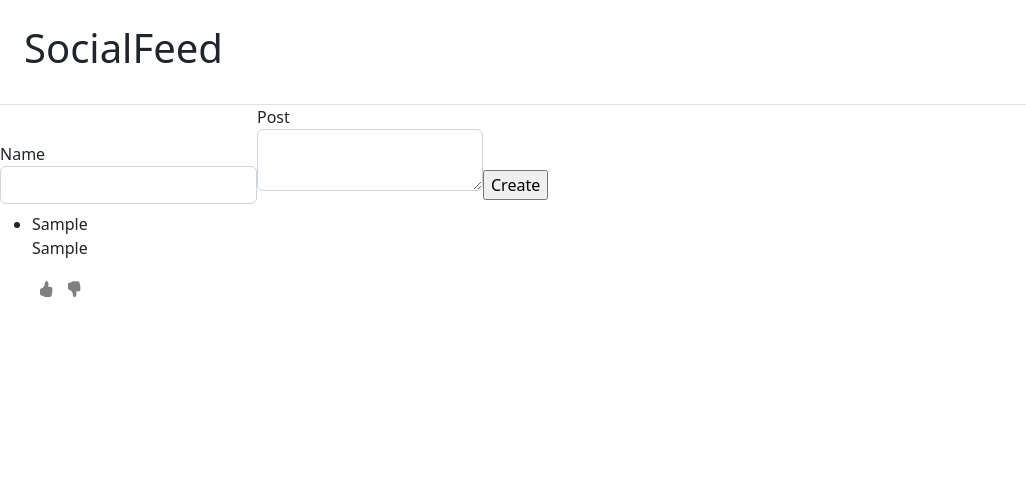
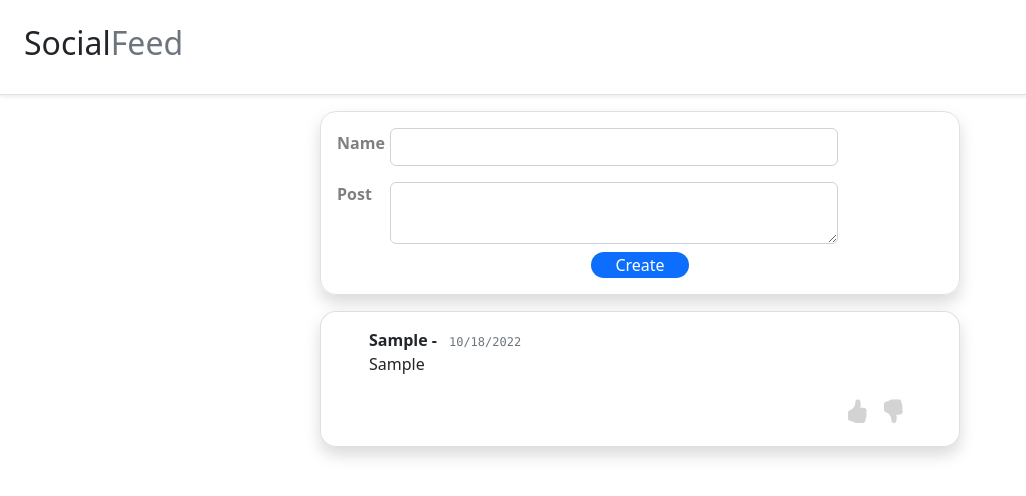
Before and after one commit to christianbeckham/social-feed, a React (Create React App) app: page / in a window 1280 px wide. Both pictures are taken after typing "Sample", "Sample" into the empty fields and a click on the input "Create". Shown: the top 496 px of the page, without its empty margins (0-1026 px from the left). Built offline with nearby package versions, Linux system fonts and the light colour scheme.

Commit message:
style: updated styling on all components using bootstrap css classes

```diff
--- a/src/App.js
+++ b/src/App.js
@@ -5,6 +5,7 @@ import PostList from "./components/PostList/PostList";
 
 const App = () => {
 	const [posts, setPosts] = useState([]);
+	console.log("App", posts);
 
 	const addPost = (post) => {
 		setPosts((prevState) => [post, ...prevState]);
@@ -13,8 +14,10 @@ const App = () => {
 	return (
 		<div>
 			<NavBar />
-			<PostForm addPost={addPost} />
-			<PostList posts={posts}/>
+			<div className="col-6 m-auto">
+				<PostForm addPost={addPost} />
+				<PostList posts={posts} />
+			</div>
 		</div>
 	);
 };
--- a/src/components/NavBar/NavBar.jsx
+++ b/src/components/NavBar/NavBar.jsx
@@ -2,8 +2,10 @@ import React from "react";
 
 const NavBar = () => {
 	return (
-		<header className="p-4 border-bottom">
-			<h1>SocialFeed</h1>
+		<header className="p-4 border-bottom shadow-sm">
+			<h1 className="fs-2">
+				Social<span className="text-muted">Feed</span>
+			</h1>
 		</header>
 	);
 };
--- a/src/components/Post/Post.jsx
+++ b/src/components/Post/Post.jsx
@@ -2,15 +2,19 @@ import React from "react";
 import PostActions from "../PostActions/PostActions";
 
 const Post = (props) => {
-	const {
-		post: { username, postMessage },
-	} = props;
+	const { post } = props;
 
 	return (
-		<li>
-			<div>{username}</div>
-			<p>{postMessage}</p>
-			<PostActions />
+		<li className="list-group-item py-3 px-5">
+			<div className="fw-semibold">
+				<span>{post.username}</span> -{" "}
+				<span className="badge font-monospace fw-lighter text-muted align-middle">
+					{" "}
+					{post.createdDate}
+				</span>
+			</div>
+			<p className="fw-normal">{post.postMessage}</p>
+			<PostActions post={post} />
 		</li>
 	);
 };
--- a/src/components/PostActions/PostActions.jsx
+++ b/src/components/PostActions/PostActions.jsx
@@ -1,29 +1,30 @@
 import React, { useState } from "react";
 import PostButton from "../PostButton/PostButton";
 
-const PostActions = () => {
-	const [buttonColors, setButtonColors] = useState({
-		likedColor: "gray",
-		dislikedColor: "gray",
-	});
+const PostActions = (props) => {
+	const initialColors = { likedColor: "lightgray", dislikedColor: "lightgray" };
+	const [colors, setColors] = useState(initialColors);
 
 	const handleLike = () => {
-		setButtonColors({ likedColor: "green", dislikedColor: "gray" });
+		setColors({ likedColor: "green", dislikedColor: "lightgray" });
+		props.post.isLiked = true;
 	};
+
 	const handleDislike = () => {
-		setButtonColors({ likedColor: "gray", dislikedColor: "red" });
+		setColors({ likedColor: "lightgray", dislikedColor: "red" });
+		props.post.isLiked = false;
 	};
 
 	return (
-		<div>
+		<div className="float-end">
 			<PostButton
 				iconName="hand-thumbs-up-fill"
-				color={buttonColors.likedColor}
+				color={colors.likedColor}
 				handleOnClick={handleLike}
 			/>
 			<PostButton
 				iconName="hand-thumbs-down-fill"
-				color={buttonColors.dislikedColor}
+				color={colors.dislikedColor}
 				handleOnClick={handleDislike}
 			/>
 		</div>
--- a/src/components/PostButton/PostButton.jsx
+++ b/src/components/PostButton/PostButton.jsx
@@ -4,7 +4,11 @@ const PostButton = (props) => {
 	const { iconName, color, handleOnClick } = props;
 
 	return (
-		<button className="bg-transparent border-0" type="button" onClick={handleOnClick}>
+		<button
+			className="bg-transparent fs-4 border-0"
+			type="button"
+			onClick={handleOnClick}
+		>
 			<i className={`bi bi-${iconName}`} style={{ color: color }}></i>
 		</button>
 	);
--- a/src/components/PostForm/PostForm.jsx
+++ b/src/components/PostForm/PostForm.jsx
@@ -1,4 +1,5 @@
 import React, { useState } from "react";
+import { generateId } from "../../utils/generateId";
 
 const PostForm = (props) => {
 	const [inputs, setInputs] = useState({});
@@ -13,16 +14,24 @@ const PostForm = (props) => {
 		e.preventDefault();
 		if (Object.keys(inputs).length > 0) {
 			if (inputs.username.trim() && inputs.postMessage.trim()) {
-				props.addPost(inputs);
+				const updatedInput = {
+					...inputs,
+					createdDate: new Date().toLocaleDateString(),
+					isLiked: null,
+				};
+				props.addPost(updatedInput);
 				setInputs({});
 			}
 		}
 	};
 
 	return (
-		<form onSubmit={handleSubmit}>
-			<label className="form-label">
-				Name
+		<form className="border my-3 p-3 rounded-4 shadow" onSubmit={handleSubmit}>
+			<div className="row mb-3 align-items-center">
+				<div className="col-1">
+					<label className="form-label fw-semibold text-black-50">Name</label>
+				</div>
+				<div className="col-9">
 					<input
 						className="form-control"
 						type="text"
@@ -30,17 +39,28 @@ const PostForm = (props) => {
 						value={inputs.username || ""}
 						onChange={handleChange}
 					/>
-			</label>
-			<label>
-				Post
+				</div>
+			</div>
+			<div className="row">
+				<div className="col-1">
+					<label className="form-label fw-semibold text-black-50">Post</label>
+				</div>
+				<div className="col-9">
 					<textarea
 						className="form-control"
 						name="postMessage"
 						value={inputs.postMessage || ""}
 						onChange={handleChange}
 					/>
-			</label>
-			<input type="submit" value="Create" />
+				</div>
+				<div className="col align-self-end text-center mt-2">
+					<input
+						className="bg-primary rounded-pill px-4 text-white border-0 fw-semibol shadow:hover"
+						type="submit"
+						value="Create"
+					/>
+				</div>
+			</div>
 		</form>
 	);
 };
--- a/src/components/PostList/PostList.jsx
+++ b/src/components/PostList/PostList.jsx
@@ -3,11 +3,12 @@ import Post from "../Post/Post";
 
 const PostList = (props) => {
 	const { posts } = props;
+
 	return (
-		<div>
-			<ul>
-				{posts.map((post, index) => (
-					<Post key={index} post={post} />
+		<div className="mb-5">
+			<ul className="list-group rounded-4 shadow">
+				{posts.map((post) => (
+					<Post key={post.id} post={post} />
 				))}
 			</ul>
 		</div>
```
Lines whose indentation alone changed are shown as unchanged.
